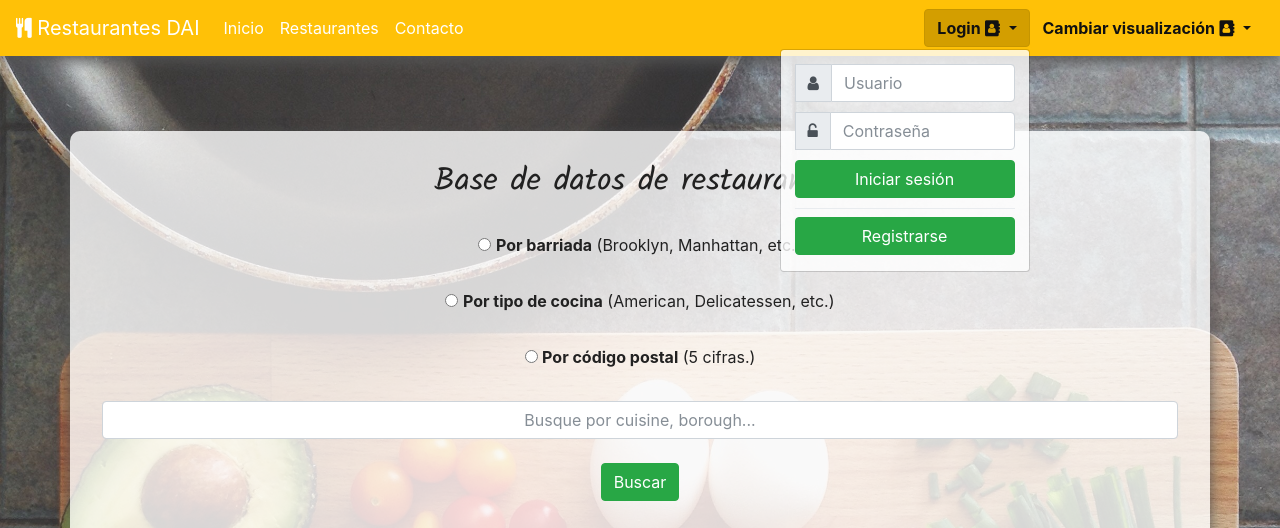
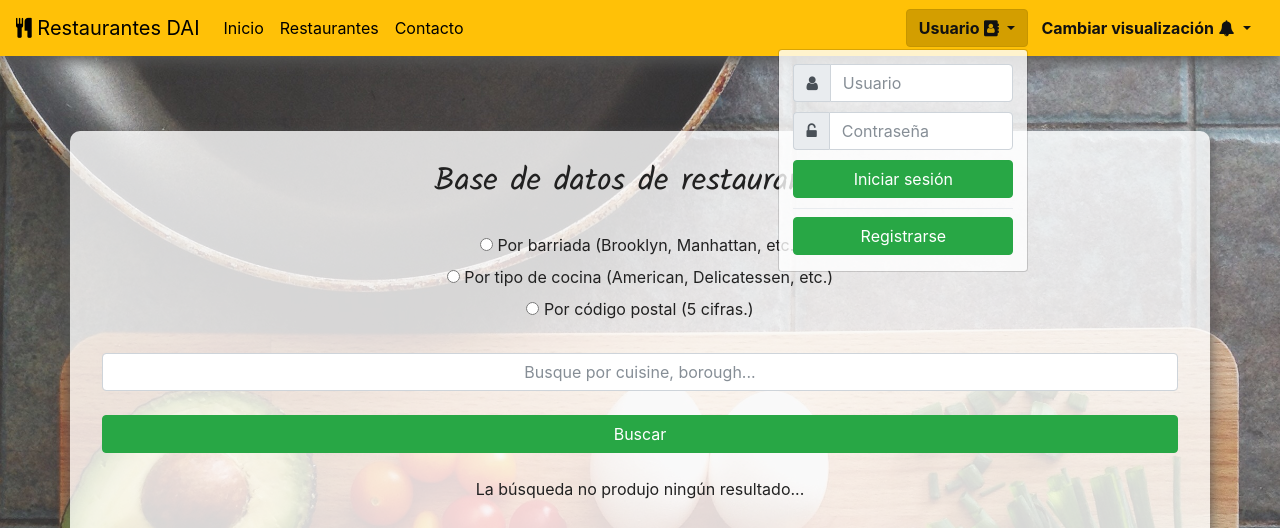
Before and after one commit to adrianmorente/PracticasDAI, a Flask app: page /restaurants in a window 1280 px wide, after a click on "Usuario". Shown: the top 528 px of the page. Run offline with Flask 2, Linux system fonts and the light colour scheme; some libraries are stand-ins or nearby versions.

Commit message:
arreglados problemas de diseño y añadido jquery.animate

```diff
--- a/Practica5/static/css/simple-modal.css
+++ b/Practica5/static/css/simple-modal.css
@@ -4,3 +4,7 @@ body {
   background-attachment: fixed;
   background-size: cover;
 }
+
+.espaciador {
+  margin-bottom: 5px;
+}
--- a/Practica5/static/css/style.css
+++ b/Practica5/static/css/style.css
@@ -4,6 +4,18 @@ body {
   background-attachment: fixed;
   background-size: cover;
   color: white !important;
+}
+
+nav a {
+  color: black !important;
+}
+
+nav button a {
+  color: white !important;
+}
+
+img {
+  width: 70% !important;
 }
 
 #titulo {
@@ -80,10 +92,15 @@ table {
 }
 
 footer {
-  position: relative;
+  position: fixed;
   width: 100%;
   bottom: 0;
   background-color: #2d2d30;
   color: #f5f5f5;
-  padding: 6px;
+  padding: 3px;
+  font-size: 80%;
 }
+
+footer p {
+  margin-bottom: 2px;
+}
--- a/Practica5/templates/index.html
+++ b/Practica5/templates/index.html
@@ -27,7 +27,7 @@
     {% block header %}
       <!-- navigation bar -->
       {% block navbar %}
-      <nav class="navbar navbar-expand-lg navbar-light bg-warning caja-sombra">
+      <nav class="navbar navbar-expand-lg navbar-dark bg-warning caja-sombra">
         <button class="navbar-toggler" type="button" data-toggle="collapse" data-target="#navigationBar" aria-controls="navigationBar" aria-expanded="false" aria-label="Toggle navigation">
           <span class="navbar-toggler-icon"></span>
         </button>
@@ -48,7 +48,7 @@
           <ul class="nav navbar-nav navbar-right">
             <li class="dropdown">
               <button type="button" class="btn btn-warning dropdown-toggle" data-toggle="dropdown" aria-haspopup="true" aria-expanded="false">
-                <b>Login</b> <i class="fa fa-address-book" aria-hidden="true"></i>
+                <b>Usuario</b> <i class="fa fa-address-book" aria-hidden="true"></i>
               </button>
               <ul class="dropdown-menu dropdown-menu-right login-dp">
                 <li>
@@ -57,12 +57,10 @@
                       {% if not loggedIn %}
                       <form class="form" role="form" action="/" method="post">
                         <div class="input-group">
-                          <label class="sr-only" for="inputUser">Usuario</label>
                           <span class="input-group-addon"><i class="fa fa-user" aria-hidden="true"></i></span>
                           <input type="text" class="form-control" id="inputUser" name="username" placeholder="Usuario" required />
                         </div>
                         <div class="input-group">
-                          <label class="sr-only" for="inputPassword">Contraseña</label>
                           <span class="input-group-addon"><i class="fa fa-unlock-alt" aria-hidden="true"></i></span>
                           <input type="password" class="form-control" id="inputUser" name="password" placeholder="Contraseña" required />
                         </div>
@@ -89,7 +87,7 @@
             </li>
             <li id="cambiador-visualizacion" class="dropdown">
               <button type="button" class="btn btn-warning dropdown-toggle" data-toggle="dropdown" aria-haspopup="true" aria-expanded="false">
-                <b>Cambiar visualización</b> <i class="fa fa-address-book" aria-hidden="true"></i>
+                <b>Cambiar visualización</b> <i class="fa fa-bell" aria-hidden="true"></i>
               </button>
               <ul class="dropdown-menu dropdown-menu-right login-dp">
                 <li>
--- a/Practica5/templates/register.html
+++ b/Practica5/templates/register.html
@@ -6,11 +6,11 @@
 <div class="row">
   <div class="col-md-12">
     <form class="form" role="form" action="/register" method="post">
-      <div class="input-group">
+      <div class="input-group espaciador">
         <span class="input-group-addon"><i class="fa fa-user" aria-hidden="true"></i></span>
         <input type="text" class="form-control" id="inputUser" name="username" placeholder="Usuario" required />
       </div>
-      <div class="input-group">
+      <div class="input-group espaciador">
         <span class="input-group-addon"><i class="fa fa-unlock-alt" aria-hidden="true"></i></span>
         <input type="password" class="form-control" id="inputUser" name="password" placeholder="Contraseña" required />
       </div>
--- a/Practica5/templates/restaurants.html
+++ b/Practica5/templates/restaurants.html
@@ -6,18 +6,19 @@
 {% block content_image_link %}{% endblock %}
 {% block content_image %}{% endblock %}
 {% block content_section_text %}
+<br />
   <form class="form" action="/search" method="post">
-    <br /><div class="radio">
-      <label><input type="radio" name="field_name" value="borough" /> <b>Por barriada</b> (Brooklyn, Manhattan, etc.)</label>
+    <div class="radio">
+      <label><input type="radio" name="field_name" value="borough" /> Por barriada (Brooklyn, Manhattan, etc.)</label>
     </div>
-    <br /><div class="radio">
-      <label><input type="radio" name="field_name" value="cuisine" /> <b>Por tipo de cocina</b> (American, Delicatessen, etc.)</label>
+    <div class="radio">
+      <label><input type="radio" name="field_name" value="cuisine" /> Por tipo de cocina (American, Delicatessen, etc.)</label>
     </div>
-    <br /><div class="radio">
-      <label><input type="radio" name="field_name" value="address.zipcode" /> <b>Por código postal</b> (5 cifras.)</label>
+    <div class="radio">
+      <label><input type="radio" name="field_name" value="zipcode" /> Por código postal (5 cifras.)</label>
     </div>
     <br /><input type="text" class="form-control col-xs-3 text-center" name="parameter" placeholder="Busque por cuisine, borough..." required />
-    <br /><button type="submit" class="btn btn-success">Buscar</button>
+    <br /><button type="submit" class="btn btn-success btn-block">Buscar</button>
   </form>
   <br />
   {% if value is defined %}
```
